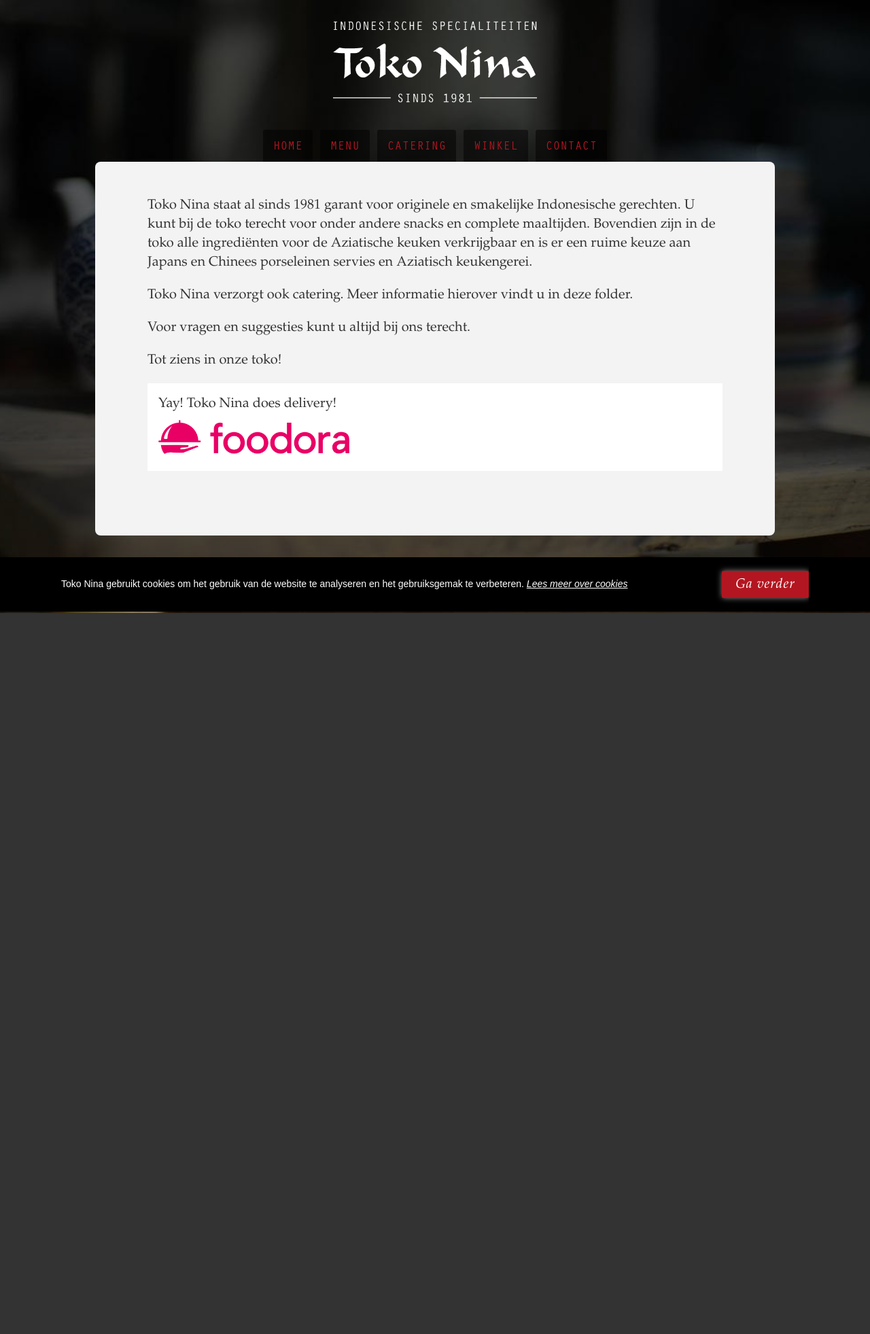
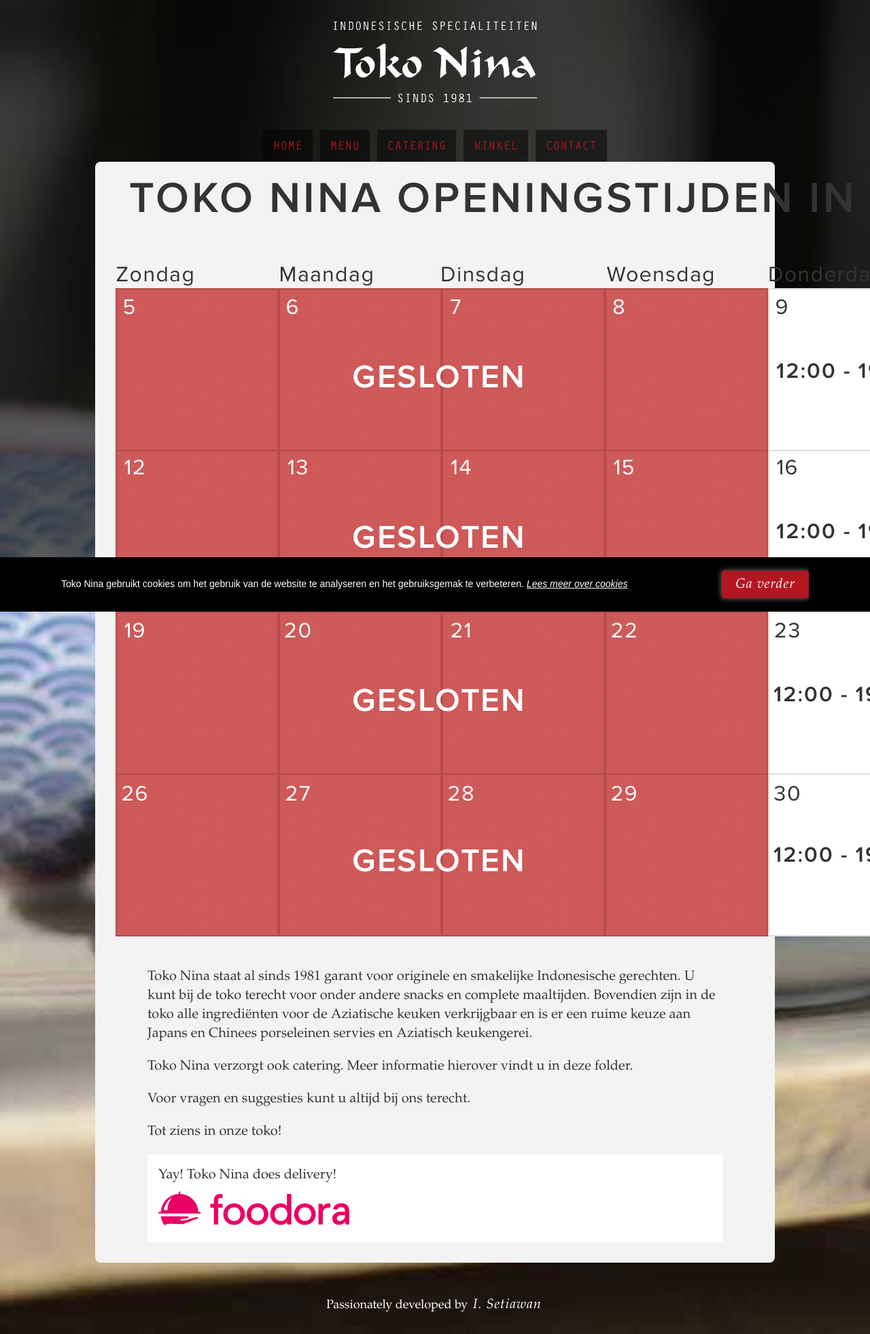
Before and after one commit to tokonina/tokonina.github.io, a Jekyll site: the page built from index.html, in a window 1280 px wide. Shown: the whole page at 68% size. Built offline with Jekyll 4.4.1, drawn with Linux system fonts in a browser that asks for light colours; before the commit the page ends 902 px from its top, so only the background shows below that.

Commit message:
New schedule

```diff
--- a/index.html
+++ b/index.html
@@ -10,6 +10,8 @@
 >
   {% include header.html %}
   <article class="content-box">
+    <img src="/img/TokoNinaOpeningstijden2018.png" alt="Toko Nina openingstijden August 2018" style="margin-bottom: 16px;">
+
     <div class="textbox">
       <p>Toko Nina staat al sinds 1981 garant voor originele en smakelijke Indonesische gerechten. U kunt bij de toko terecht voor onder andere snacks en complete maaltijden. Bovendien zijn in de toko alle ingrediënten voor de Aziatische keuken verkrijgbaar en is er een ruime keuze aan Japans en Chinees porseleinen servies en Aziatisch keukengerei.
       </p>
```
Also changed, not shown: img/TokoNinaOpeningstijden2018.png (added), 1 other file.
